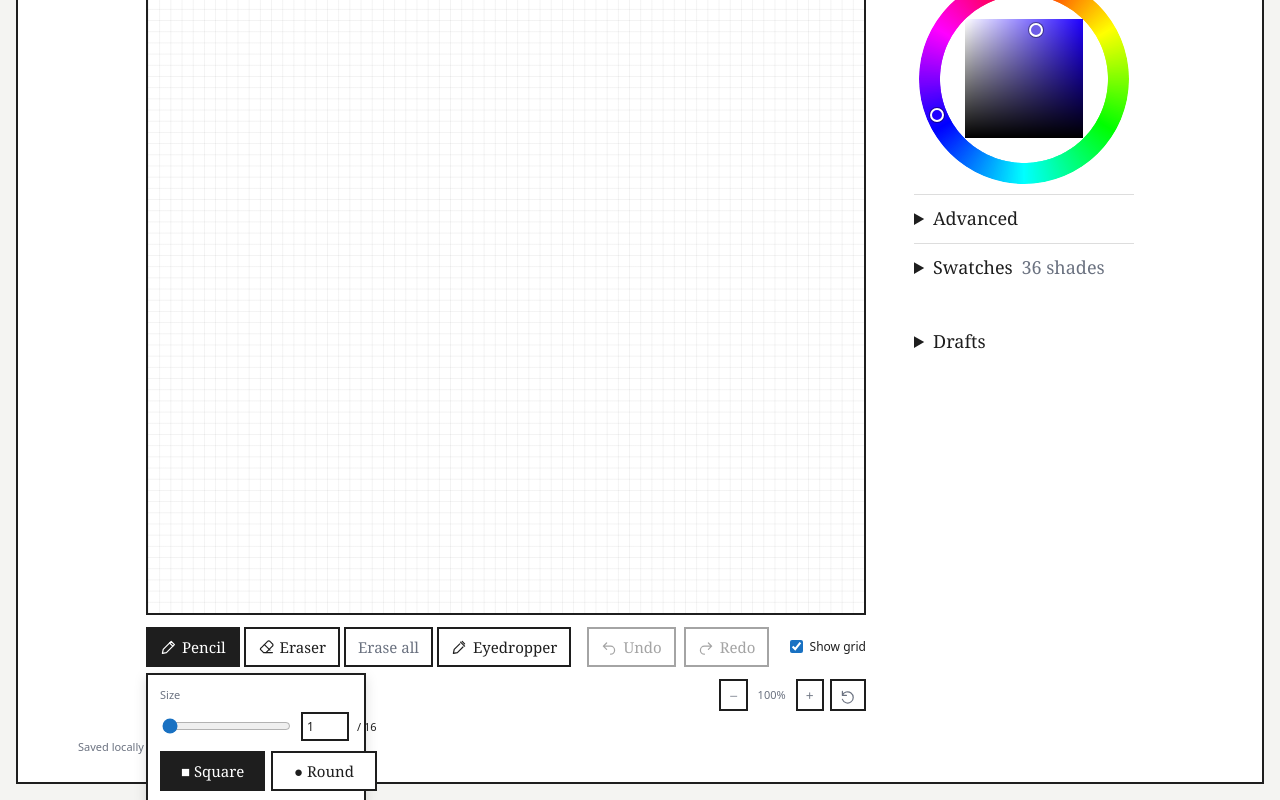
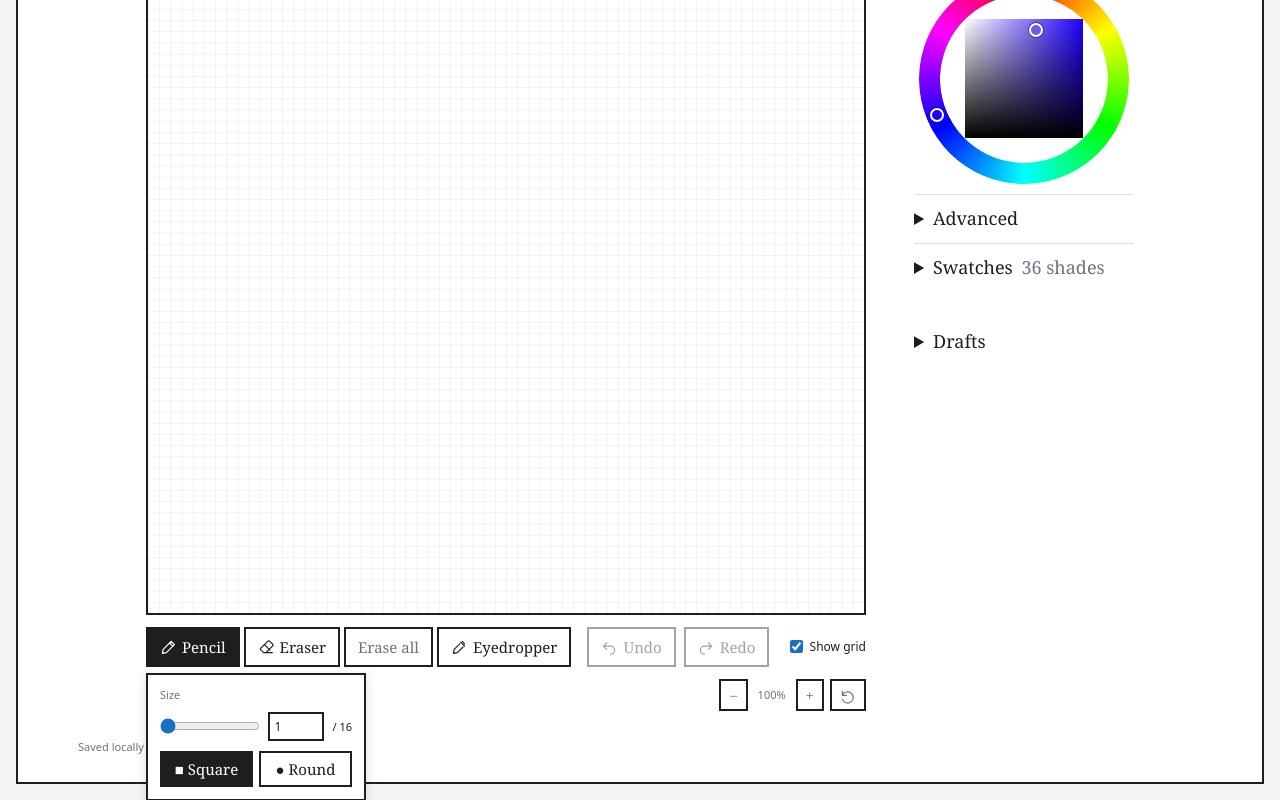
Before and after one commit to Augustus31/cse-210-pixelboard, a website built with Vite: page index.html in a window 1280 px wide. Both pictures are taken after a click on the button "Pencil". Shown: the part 287-1087 px from the top of the page. Built offline with nearby package versions, Linux system fonts and the light colour scheme.

Commit message:
fix(brush): keep settings controls and popup within bounds

```diff
--- a/src/brushPanel.js
+++ b/src/brushPanel.js
@@ -36,14 +36,27 @@ export function createBrushPanel({ settingsByTool, getCanvasSize }) {
     showSettings();
   }
 
+  function positionPanel() {
+    if (currentButton === null) return;
+    const toolbar = panel.offsetParent;
+    const toolbarRect = toolbar.getBoundingClientRect();
+    const buttonRect = currentButton.getBoundingClientRect();
+    // Clamp the button alignment so the whole popup fits inside its toolbar.
+    const maximumLeft = Math.max(0, toolbar.clientWidth - panel.offsetWidth);
+    panel.style.left = `${Math.max(0, Math.min(buttonRect.left - toolbarRect.left, maximumLeft))}px`;
+  }
+
   function open(toolName, button) {
     currentTool = toolName;
     currentButton = button;
-    panel.style.left = `${button.offsetLeft}px`;
     panel.hidden = false;
     button.setAttribute('aria-expanded', 'true');
     showSettings();
+    positionPanel();
   }
+
+  // Reposition an open popup when the toolbar resizes or its tool buttons wrap.
+  new ResizeObserver(positionPanel).observe(panel.parentElement);
 
   function close() {
     if (currentTool === null) return;
--- a/src/style.css
+++ b/src/style.css
@@ -80,14 +80,15 @@ summary { padding: 3px 0; }
 .primary:hover:enabled { background: #343a40; border-color: #343a40; }
 .page-footer { color: var(--muted); font-size: 11px; margin-top: 16px; }
 /* Brush settings open beside the tool without changing the canvas layout. */
-.brush-panel { position: absolute; top: calc(100% + 6px); z-index: 5; width: min(220px, 100%); display: grid; gap: 10px; padding: 12px; background: white; border: 2px solid var(--line); border-radius: 0; box-shadow: 0 4px 12px #0002; }
+.brush-panel { position: absolute; top: calc(100% + 6px); z-index: 5; width: min(220px, 100%); display: grid; grid-template-columns: minmax(0, 1fr); gap: 10px; padding: 12px; background: white; border: 2px solid var(--line); border-radius: 0; box-shadow: 0 4px 12px #0002; }
 .brush-label { font-size: 11px; color: var(--muted); }
-.brush-size-row { display: flex; align-items: center; gap: 8px; }
-.brush-size-row input[type=range] { flex: 1; min-width: 0; }
-.brush-size-row input[type=number] { width: 48px; padding: 4px; }
+/* Let the slider shrink instead of forcing the number and maximum outside the panel. */
+.brush-size-row { display: grid; grid-template-columns: minmax(0, 1fr) 56px auto; align-items: center; gap: 8px; min-width: 0; }
+.brush-size-row input[type=range] { width: 100%; min-width: 0; margin: 0; }
+.brush-size-row input[type=number] { width: 100%; min-width: 0; padding: 4px; }
 #brush-size-max { font-size: 11px; white-space: nowrap; }
-.brush-shape { display: flex; gap: 6px; }
-.brush-shape button { flex: 1; }
+.brush-shape { display: grid; grid-template-columns: repeat(2, minmax(0, 1fr)); gap: 6px; }
+.brush-shape button { min-width: 0; padding: 6px 4px; overflow-wrap: anywhere; }
 /* A two-tone outline stays visible on both light and dark artwork. */
 #brush-outline { position: absolute; inset: 0; pointer-events: none; }
 #brush-outline svg { display: block; width: 100%; height: 100%; overflow: visible; }
```
Also changed, not shown: tests/brushPanel.test.js (added, +56 -0 lines).
